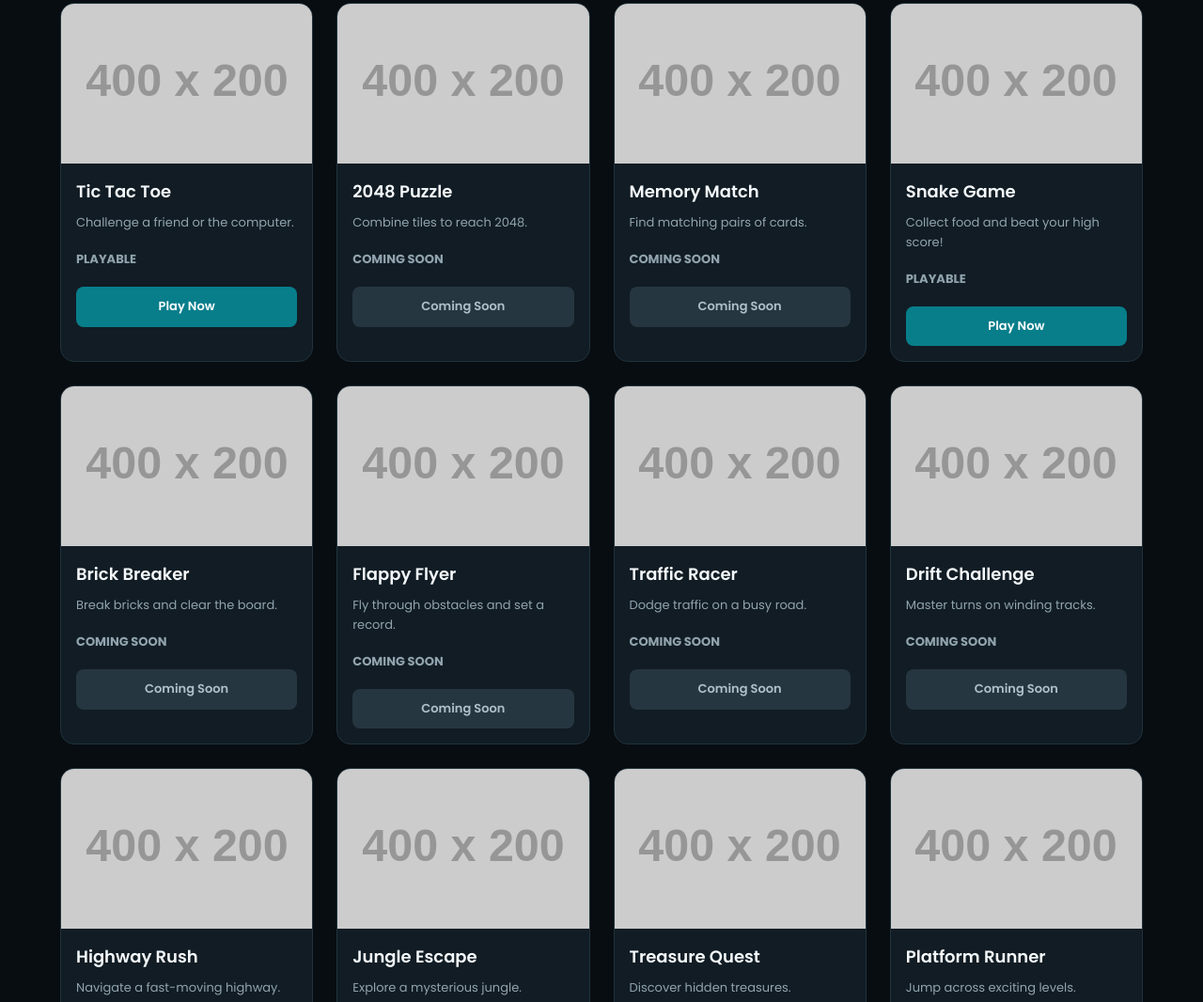
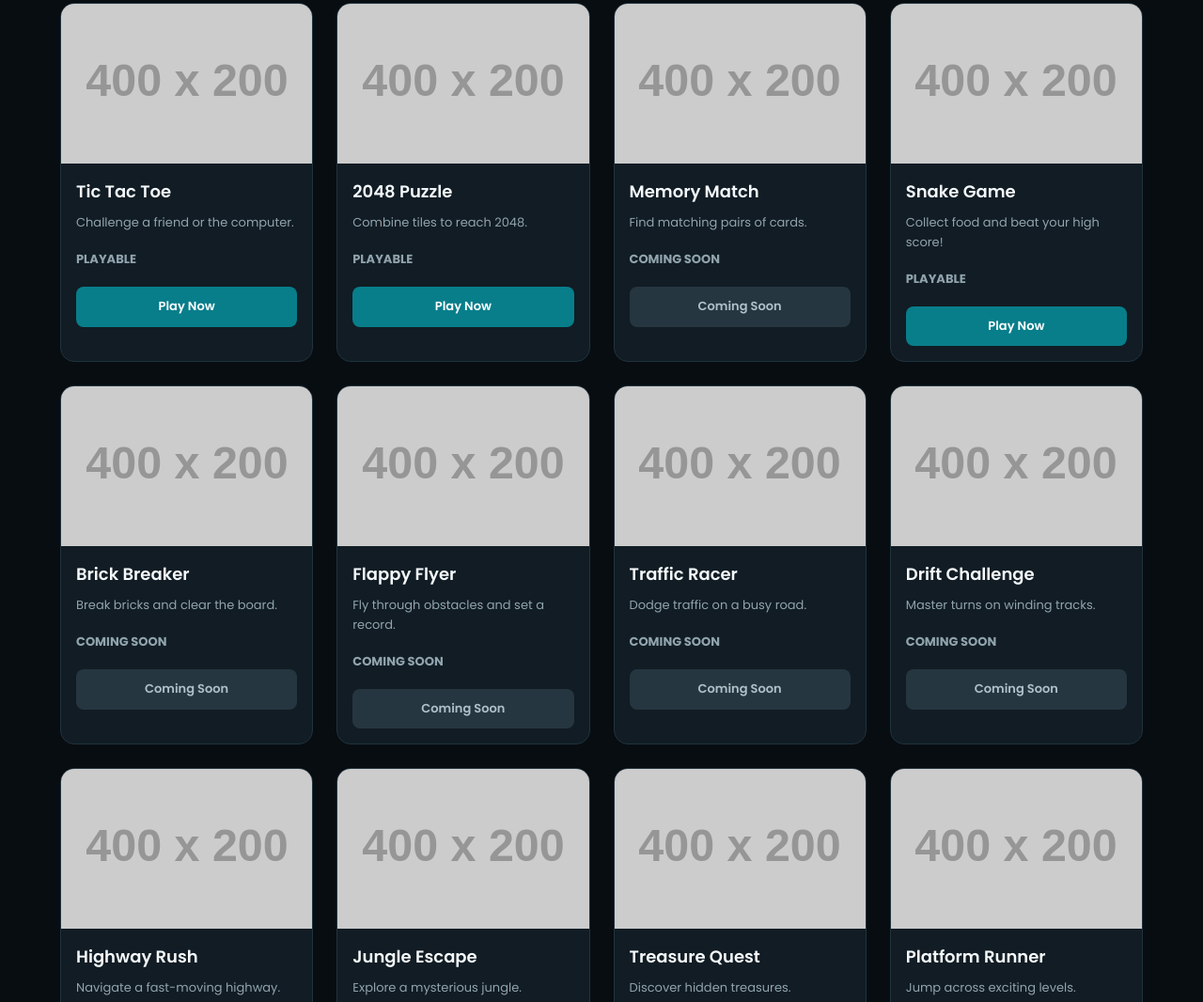
Before and after one commit to Ritz3411/Free-Play, a plain HTML site: page index.html in a window 1280 px wide. Shown: the part 933-1999 px from the top of the page at 94% size. Drawn offline with Linux system fonts and the light colour scheme; placeholder pictures from the web are drawn by us.

Commit message:
Update index.html

```diff
--- a/index.html
+++ b/index.html
@@ -115,8 +115,8 @@
 <img src="https://placehold.co/400x200/087E8B/ffffff?text=2048" alt="2048 Puzzle">
 <div class="game-info">
 <h3>2048 Puzzle</h3><p>Combine tiles to reach 2048.</p>
-<p class="game-status">COMING SOON</p>
-<a href="#" class="game-btn disabled">Coming Soon</a>
+<p class="game-status">PLAYABLE</p>
+<a href="games/2048.html" class="game-btn">Play Now</a>
 </div></div>
 
 <div class="game-card" data-category="brain">
```
